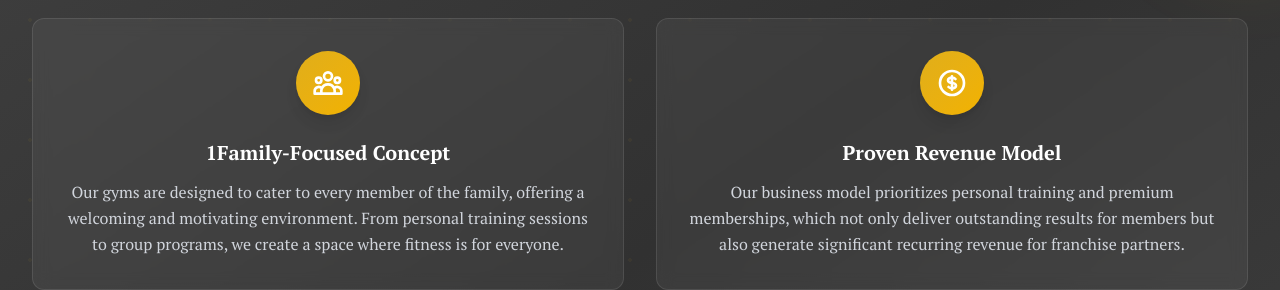
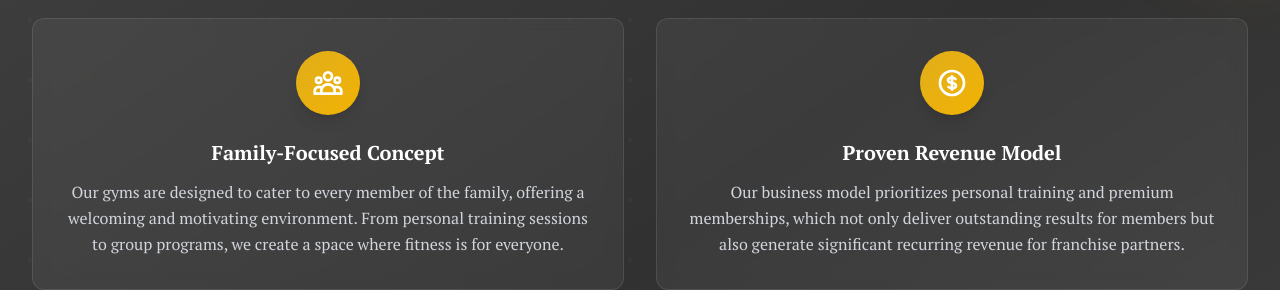
Before and after one commit to FRDesai/TheRestartFitness, a Next.js app: page /franchise in a window 1280 px wide. Shown: the part 780-1070 px from the top of the page. Built offline with nearby package versions, Linux system fonts and the light colour scheme.

Commit message:
Updated the title of the family-focused benefit on the Franchise page for clarity and consistency with branding.

```diff
--- a/app/franchise/page.tsx
+++ b/app/franchise/page.tsx
@@ -3,7 +3,7 @@ import Link from "next/link";
 export default function Franchise() {
   const franchiseBenefits = [
     {
-      title: "1Family-Focused Concept",
+      title: "Family-Focused Concept",
       description: "Our gyms are designed to cater to every member of the family, offering a welcoming and motivating environment. From personal training sessions to group programs, we create a space where fitness is for everyone.",
       icon: "M17 20h5v-2a3 3 0 00-5.356-1.857M17 20H7m10 0v-2c0-.656-.126-1.283-.356-1.857M7 20H2v-2a3 3 0 015.356-1.857M7 20v-2c0-.656.126-1.283.356-1.857m0 0a5.002 5.002 0 019.288 0M15 7a3 3 0 11-6 0 3 3 0 016 0zm6 3a2 2 0 11-4 0 2 2 0 014 0zM7 10a2 2 0 11-4 0 2 2 0 014 0z"
     },
```
